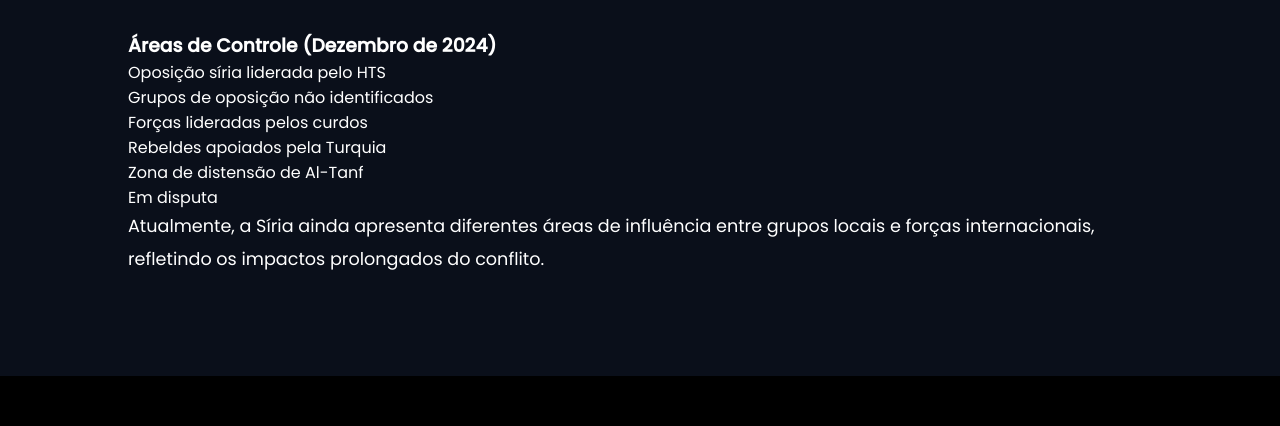
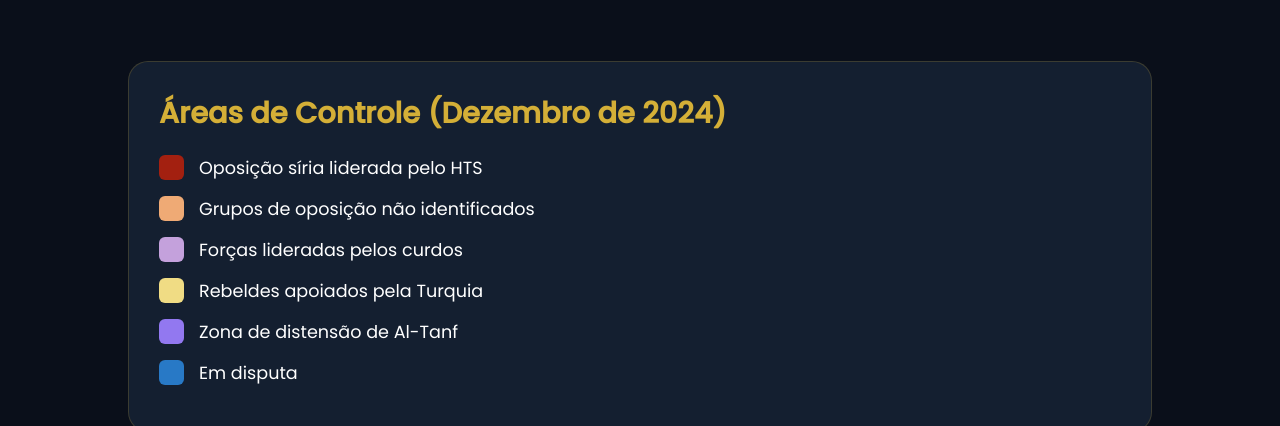
Before and after one commit to DevMath000/Guerra-da-Siria, a plain HTML site: page index.html in a window 1280 px wide. Shown: the part 5966-6392 px from the top of the page. Drawn offline with Linux system fonts and the light colour scheme.

Commit message:
Update style.css

```diff
--- a/style.css
+++ b/style.css
@@ -165,3 +165,61 @@
 padding:60px;
 text-align:center;
 }
+/* ========================= */
+/* LEGENDA DO MAPA */
+/* ========================= */
+
+.legenda-mapa{
+background:#141f30;
+padding:30px;
+border-radius:20px;
+margin-top:30px;
+border:1px solid rgba(212,175,55,.2);
+}
+
+.legenda-mapa h3{
+color:#d4af37;
+margin-bottom:20px;
+font-size:1.8rem;
+}
+
+.item-legenda{
+display:flex;
+align-items:center;
+gap:15px;
+margin:15px 0;
+font-size:1.1rem;
+}
+
+.cor{
+width:25px;
+height:25px;
+border-radius:6px;
+display:inline-block;
+}
+
+/* Cores da legenda */
+
+.hts{
+background:#a32010;
+}
+
+.oposicao{
+background:#efaa75;
+}
+
+.curdos{
+background:#c4a1dc;
+}
+
+.turquia{
+background:#f0dc84;
+}
+
+.altanf{
+background:#9278f0;
+}
+
+.disputa{
+background:#2879c6;
+}
```
